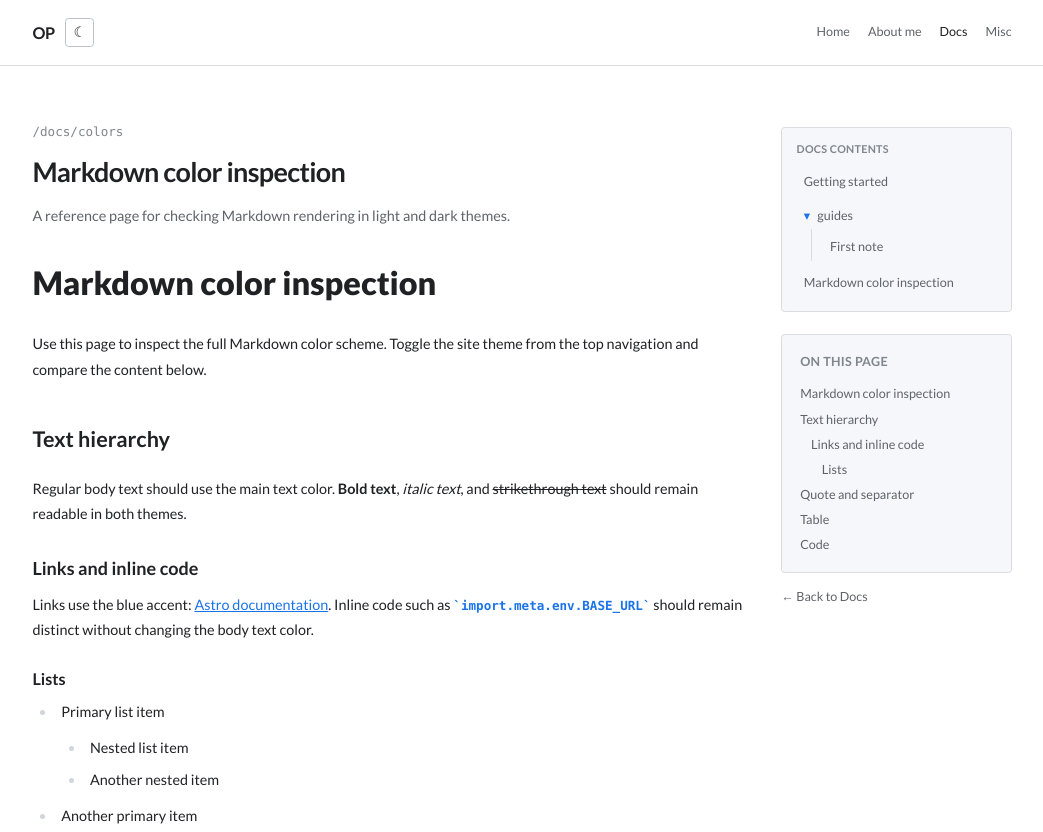
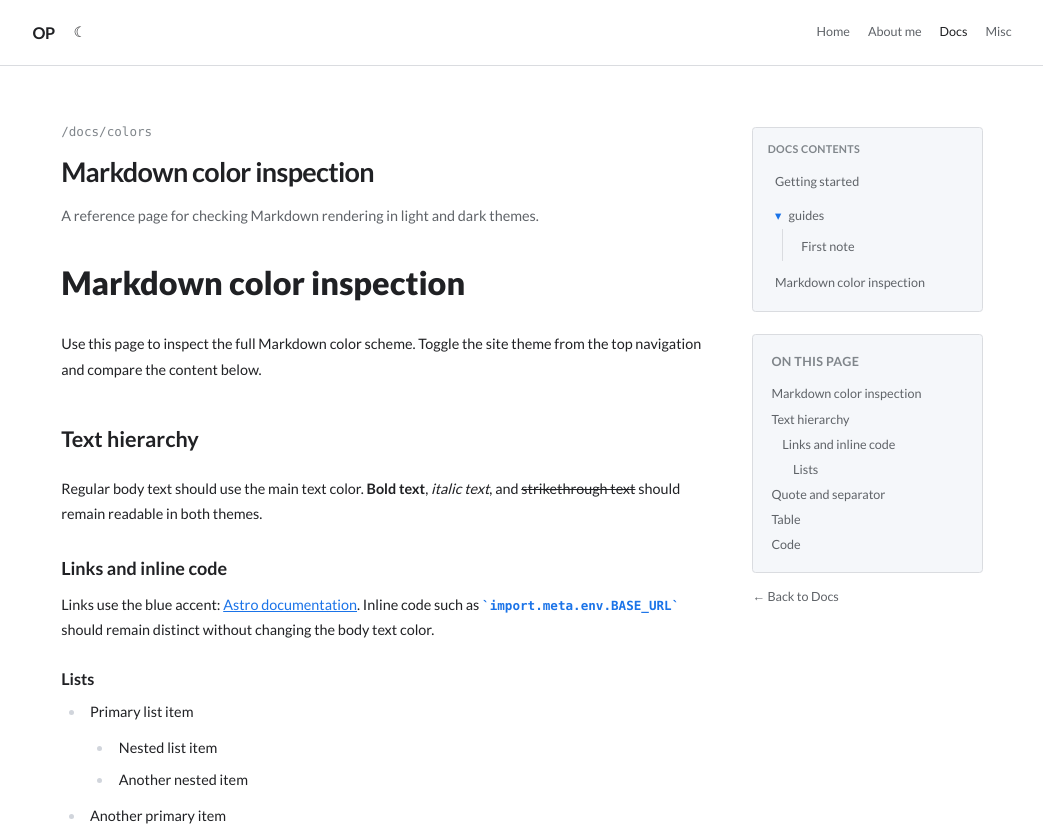
Before and after one commit to Ostap4ello/ostap4ello-page, an Astro site: page /ostap4ello-page/docs/colors in a window 1280 px wide. Shown: the top 832 px of the page, without its empty margins (118-1161 px from the left). Built offline with nearby package versions, Linux system fonts and the light colour scheme; Astro itself is replaced by a stand-in of ours; some packages are replaced by stand-ins of ours.

Commit message:
style: center rendered documents and remove theme border
Center page slots and Markdown document layouts through the shared layout. Remove the theme icon button border and keep collection pages centered.

Co-authored-by: Copilot <223556219+Copilot@users.noreply.github.com>

```diff
--- a/src/layouts/SiteLayout.astro
+++ b/src/layouts/SiteLayout.astro
@@ -45,7 +45,7 @@ const links = [
           <a class="text-lg font-semibold tracking-tight text-[var(--text)]" href={withBase()} aria-label="Ostap Pelekh home">OP</a>
           <button
             type="button"
-            class="flex size-8 items-center justify-center rounded-sm border border-[var(--border-strong)] text-base leading-none transition hover:border-[var(--accent)] hover:text-[var(--accent)]"
+            class="flex size-8 items-center justify-center rounded-sm text-base leading-none transition hover:text-[var(--accent)]"
             data-theme-toggle
             aria-label="Current theme: system. Activate to switch theme."
           >
@@ -68,7 +68,7 @@ const links = [
         </div>
       </nav>
     </header>
-    <main class="mx-auto w-full max-w-6xl px-5 py-12 sm:px-8 sm:py-16">
+    <main class="mx-auto flex w-full max-w-6xl justify-center px-5 py-12 sm:px-8 sm:py-16">
       <slot />
     </main>
     <footer class="mx-auto max-w-6xl px-5 pb-10 text-sm text-[var(--text-subtle)] sm:px-8">
--- a/src/pages/[collection]/[...slug].astro
+++ b/src/pages/[collection]/[...slug].astro
@@ -33,8 +33,8 @@ const tree = buildContentTree(collectionEntries);
 ---
 
 <SiteLayout title={`${titleForEntry(entry)} — O.`} description={entry.data.description} active={collection}>
-  <div class="grid gap-10 lg:grid-cols-[minmax(0,1fr)_16rem]">
-    <article class="min-w-0">
+  <div class="mx-auto grid w-full max-w-5xl gap-10 lg:grid-cols-[minmax(0,1fr)_16rem]">
+    <article class="mx-auto min-w-0 w-full max-w-3xl">
       <p class="font-mono text-sm text-[var(--text-subtle)]">{path}</p>
       <h1 class="mt-4 text-2xl font-semibold tracking-tight text-[var(--text)] sm:text-3xl">{titleForEntry(entry)}</h1>
       {entry.data.description && <p class="mt-4 text-base leading-7 text-[var(--text-muted)]">{entry.data.description}</p>}
--- a/src/pages/[collection]/index.astro
+++ b/src/pages/[collection]/index.astro
@@ -21,7 +21,7 @@ const label = collection === 'docs' ? 'Docs' : 'Misc';
 ---
 
 <SiteLayout title={`${label} — O.`} active={collection}>
-  <section>
+  <section class="mx-auto w-full max-w-5xl">
     <p class="font-mono text-sm text-[var(--text-subtle)]">/{collection}</p>
     <h1 class="mt-3 text-2xl font-semibold tracking-tight text-[var(--text)] sm:text-3xl">{label}</h1>
     <p class="mt-4 max-w-2xl text-base leading-7 text-[var(--text-muted)]">
```
